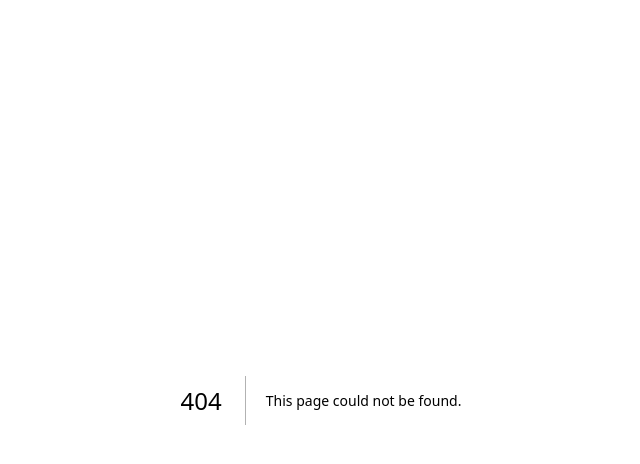
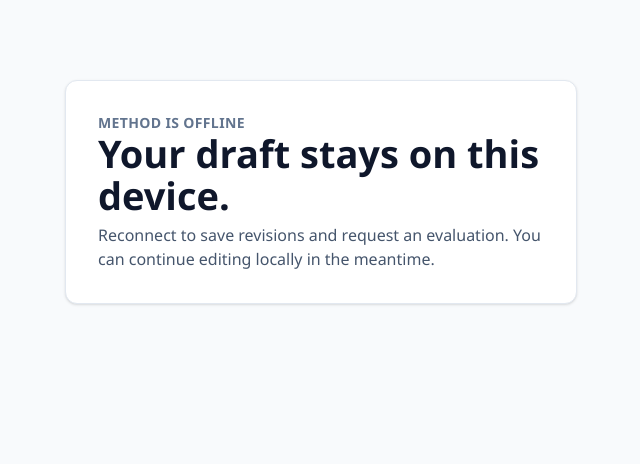
Before and after one commit to AdithyaDevi3/Leetcode-App, a Next.js app in the folder apps/web/: page /offline in a window 1280 px wide. Before the commit this address had no page. Shown: the top 464 px of the page, without its empty margins (319-959 px from the left). Built offline with nearby package versions, Linux system fonts and the light colour scheme.

Commit message:
feat(phase-7): add PWA metadata and offline page

```diff
--- a/apps/web/src/app/layout.tsx
+++ b/apps/web/src/app/layout.tsx
@@ -1,9 +1,15 @@
-import type { Metadata } from "next";
+import type { Metadata, Viewport } from "next";
 import "./globals.css";
 
 export const metadata: Metadata = {
   title: "Method — Think before syntax",
   description: "A pseudocode-first practice workspace for algorithms and system design.",
+  applicationName: 'Method',
+  manifest: '/manifest.webmanifest',
+};
+
+export const viewport: Viewport = {
+  themeColor: '#0f172a',
 };
 
 export default function RootLayout({
--- /dev/null
+++ b/apps/web/src/app/manifest.ts
@@ -0,0 +1,13 @@
+import type { MetadataRoute } from 'next';
+
+export default function manifest(): MetadataRoute.Manifest {
+  return {
+    name: 'Method',
+    short_name: 'Method',
+    description: 'A pseudocode-first practice workspace for algorithms and system design.',
+    start_url: '/',
+    display: 'standalone',
+    background_color: '#f8fafc',
+    theme_color: '#0f172a',
+  };
+}
--- /dev/null
+++ b/apps/web/src/app/offline/page.tsx
@@ -0,0 +1,11 @@
+export default function OfflinePage() {
+  return (
+    <main className="min-h-screen bg-slate-50 px-6 py-20 text-slate-900">
+      <section className="mx-auto max-w-lg rounded-xl border border-slate-200 bg-white p-8 shadow-sm">
+        <p className="text-sm font-semibold uppercase tracking-wide text-slate-500">Method is offline</p>
+        <h1 className="mt-3 text-2xl font-bold">Your draft stays on this device.</h1>
+        <p className="mt-3 leading-6 text-slate-600">Reconnect to save revisions and request an evaluation. You can continue editing locally in the meantime.</p>
+      </section>
+    </main>
+  );
+}
```
